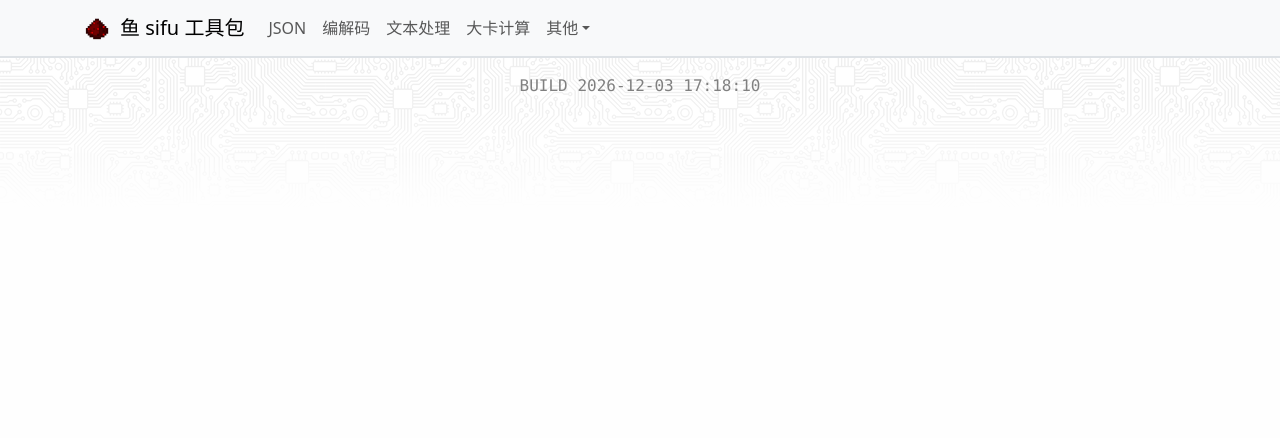
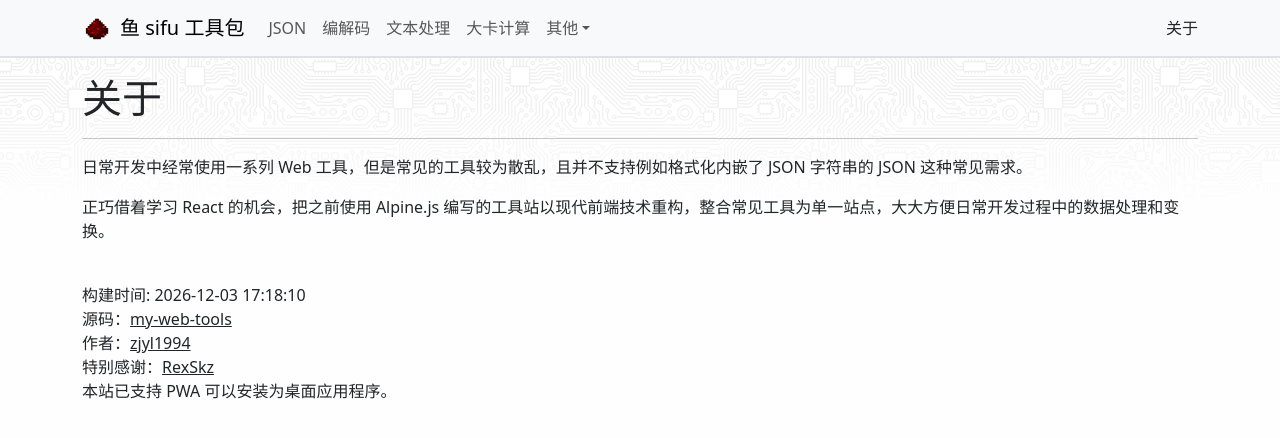
Before and after one commit to zjyl1994/my-web-tools, a React (Vite) app: page /about in a window 1280 px wide. Shown: the top 438 px of the page. Built offline with nearby package versions, Linux system fonts and the light colour scheme.

Commit message:
add about page

```diff
--- a/src/App.tsx
+++ b/src/App.tsx
@@ -12,10 +12,11 @@ import CodeCalcPage from '@/pages/code';
 import SQLFmtPage from '@/pages/sqlfmt';
 import TextProcPage from '@/pages/textproc';
 import LotteryPage from '@/pages/lottery';
+import AboutPage from '@/pages/about';
 import { ToastContainer } from 'react-toastify';
 import 'react-toastify/dist/ReactToastify.css';
 
-import dayjs from 'dayjs'
+
 
 function App() {
   return (
@@ -39,6 +40,7 @@ function App() {
                 <NavDropdown.Item as={Link} to="/lottery" active={Boolean(useMatch('/lottery'))} eventKey="lottery">彩票选号机</NavDropdown.Item>
               </NavDropdown>
             </Nav>
+            <Nav.Link as={Link} to="/about">关于</Nav.Link>
           </Navbar.Collapse>
         </Container>
       </Navbar>
@@ -52,10 +54,8 @@ function App() {
           <Route path="/sqlfmt" element={<SQLFmtPage />} />
           <Route path="/textproc" element={<TextProcPage />} />
           <Route path="/lottery" element={<LotteryPage />} />
+          <Route path="/about" element={<AboutPage />} />
         </Routes>
-        <footer className="text-center mt-2 font-monospace" style={{color:'gray'}}>
-          BUILD {dayjs(__BUILD_TIMESTAMP__).format('YYYY-MM-DD HH:mm:ss')}
-        </footer>
       </Container>
       <ToastContainer />
     </>
--- /dev/null
+++ b/src/pages/about/index.tsx
@@ -0,0 +1,23 @@
+import dayjs from 'dayjs'
+
+const AboutPage: React.FC = () => {
+
+    return (
+        <>
+            <h1>关于</h1>
+            <hr />
+
+            <p>日常开发中经常使用一系列 Web 工具，但是常见的工具较为散乱，且并不支持例如格式化内嵌了 JSON 字符串的 JSON 这种常见需求。</p>
+            <p>正巧借着学习 React 的机会，把之前使用 Alpine.js 编写的工具站以现代前端技术重构，整合常见工具为单一站点，大大方便日常开发过程中的数据处理和变换。</p>
+
+            <br />
+            <div>构建时间: {dayjs(__BUILD_TIMESTAMP__).format('YYYY-MM-DD HH:mm:ss')}</div>
+            <div>源码：<a className="link-dark" href="https://github.com/zjyl1994/my-web-tools">my-web-tools</a></div>
+            <div>作者：<a className="link-dark" href="https://www.zjyl1994.com/">zjyl1994</a></div>
+            <div>特别感谢：<a className="link-dark" href="https://github.com/rexskz">RexSkz</a></div>
+            <div>本站已支持 PWA 可以安装为桌面应用程序。</div>
+        </>
+    )
+}
+
+export default AboutPage
--- a/src/pages/frontpage/components/roll.tsx
+++ b/src/pages/frontpage/components/roll.tsx
@@ -14,10 +14,10 @@ const Roll: React.FC = () => {
     return (
         <Card className="mt-3">
             <Card.Body>
-                <Card.Title>Roll</Card.Title>
+                <Card.Title>随机数 (1-100)</Card.Title>
                 <Card.Text className="font-monospace fs-1">{value}</Card.Text>
                 <ButtonGroup>
-                    <Button variant="light" className="border" onClick={action(() => rollNum().toString())}>生成</Button>
+                    <Button variant="light" className="border" onClick={action(() => rollNum().toString())}>Roll !</Button>
                     <Button variant="light" className="border" onClick={copy}>复制</Button>
                 </ButtonGroup>
             </Card.Body>
```
